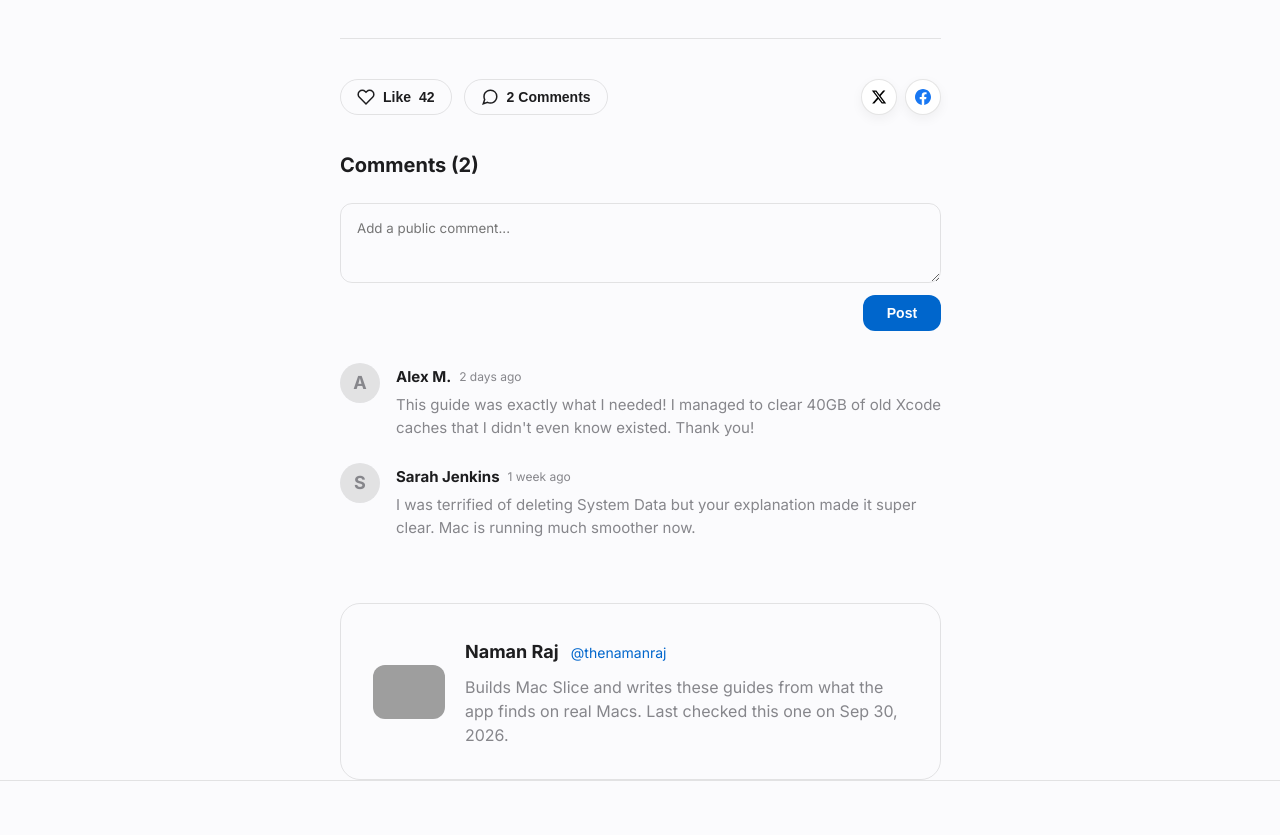
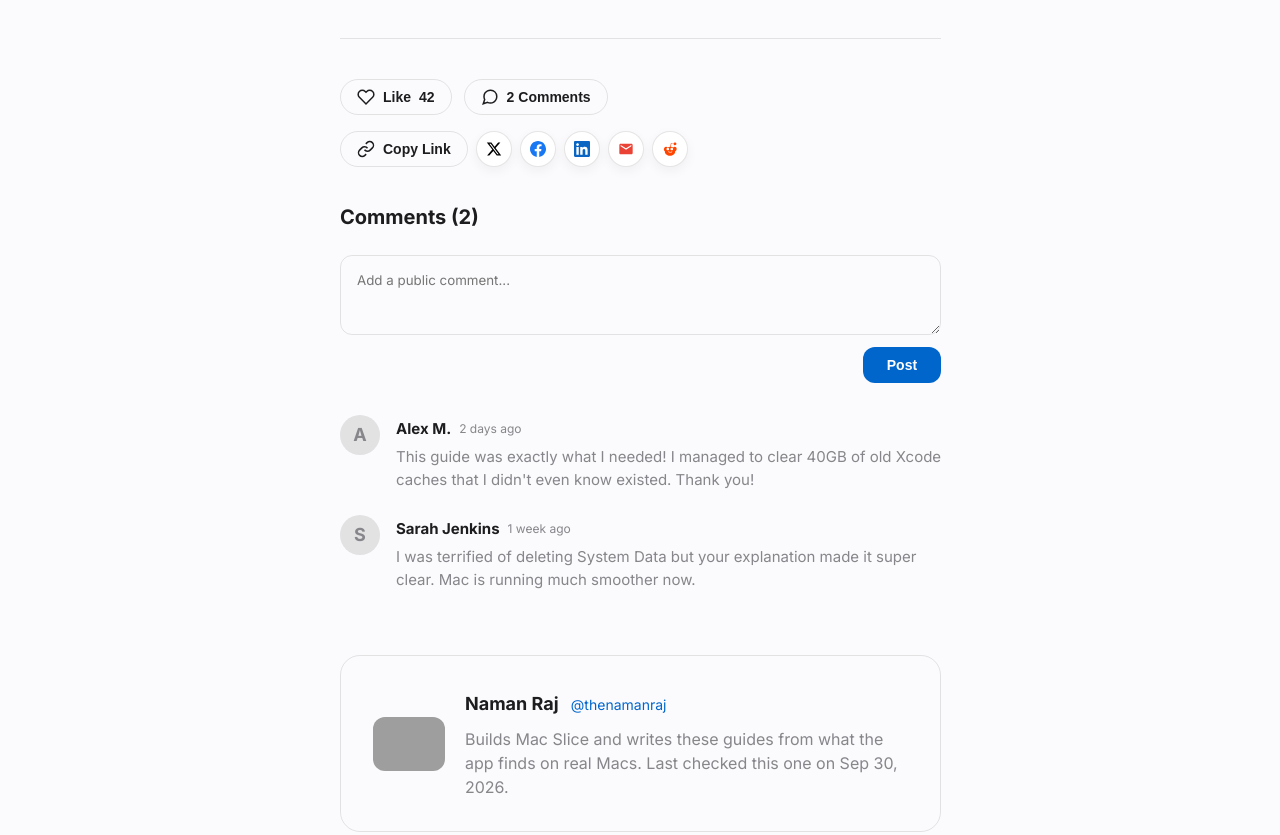
Before and after one commit to 0723naman/Mac-Slice, a website: page blog/free-up-space-on-mac.html in a window 1280 px wide. Shown: the part 9220-10055 px from the top of the page. Drawn offline with Linux system fonts and the light colour scheme; grey boxes are pictures that could not be loaded.

Commit message:
Add full social share icons, copy link button, and author box margin

```diff
--- a/blog/free-up-space-on-mac.html
+++ b/blog/free-up-space-on-mac.html
@@ -122,6 +122,7 @@
             border: 1px solid var(--border-color);
             border-radius: 20px;
             margin-top: 64px;
+            margin-bottom: 64px;
             background: var(--bg-secondary);
         }
         .author-box img {
@@ -461,9 +462,16 @@
                                 <span>2 Comments</span>
                             </button>
                         </div>
-                        <div class="engagement-right" style="display: flex; gap: 8px;">
+                        <div class="engagement-right" style="display: flex; gap: 8px; flex-wrap: wrap;">
+                            <button class="eng-btn" onclick="navigator.clipboard.writeText(window.location.href); alert('Link copied to clipboard!');">
+                                <svg viewBox="0 0 24 24"><path d="M10 13a5 5 0 0 0 7.54.54l3-3a5 5 0 0 0-7.07-7.07l-1.72 1.71"></path><path d="M14 11a5 5 0 0 0-7.54-.54l-3 3a5 5 0 0 0 7.07 7.07l1.71-1.71"></path></svg>
+                                Copy Link
+                            </button>
                             <a href="#" class="share-btn" style="width: 36px; height: 36px; color: #000000;"><svg viewBox="0 0 24 24" style="width:16px;height:16px;"><path d="M18.244 2.25h3.308l-7.227 8.26 8.502 11.24H16.17l-5.214-6.817L4.99 21.75H1.68l7.73-8.835L1.254 2.25H8.08l4.713 6.231zm-1.161 17.52h1.833L7.084 4.126H5.117z"/></svg></a>
                             <a href="#" class="share-btn" style="width: 36px; height: 36px; color: #1877F2;"><svg viewBox="0 0 24 24" style="width:16px;height:16px;"><path d="M24 12.073c0-6.627-5.373-12-12-12s-12 5.373-12 12c0 5.99 4.388 10.954 10.125 11.854v-8.385H7.078v-3.469h3.047V9.43c0-3.007 1.792-4.669 4.533-4.669 1.312 0 2.686.235 2.686.235v2.953H15.83c-1.491 0-1.956.925-1.956 1.874v2.25h3.328l-.532 3.469h-2.796v8.385C19.612 23.027 24 18.062 24 12.073z"/></svg></a>
+                            <a href="#" class="share-btn" style="width: 36px; height: 36px; color: #0A66C2;"><svg viewBox="0 0 24 24" style="width:16px;height:16px;"><path d="M20.447 20.452h-3.554v-5.569c0-1.328-.027-3.037-1.852-3.037-1.853 0-2.136 1.445-2.136 2.939v5.667H9.351V9h3.414v1.561h.046c.477-.9 1.637-1.85 3.37-1.85 3.601 0 4.267 2.37 4.267 5.455v6.286zM5.337 7.433c-1.144 0-2.063-.926-2.063-2.065 0-1.138.92-2.063 2.063-2.063 1.14 0 2.064.925 2.064 2.063 0 1.139-.925 2.065-2.064 2.065zm1.782 13.019H3.555V9h3.564v11.452zM22.225 0H1.771C.792 0 0 .774 0 1.729v20.542C0 23.227.792 24 1.771 24h20.451C23.2 24 24 23.227 24 22.271V1.729C24 .774 23.2 0 22.222 0h.003z"/></svg></a>
+                            <a href="#" class="share-btn" style="width: 36px; height: 36px; color: #EA4335;"><svg viewBox="0 0 24 24" style="width:16px;height:16px;"><path d="M20 4H4c-1.1 0-1.99.9-1.99 2L2 18c0 1.1.9 2 2 2h16c1.1 0 2-.9 2-2V6c0-1.1-.9-2-2-2zm0 4l-8 5-8-5V6l8 5 8-5v2z"/></svg></a>
+                            <a href="#" class="share-btn" style="width: 36px; height: 36px; color: #FF4500;"><svg viewBox="0 0 24 24" style="width:16px;height:16px;"><path d="M22 11.5c0-1.65-1.35-3-3-3-.93 0-1.76.43-2.3 1.1-.98-.63-2.22-1.03-3.6-1.12l1-4.75 3.3.7c.05 1.13 1 2.05 2.15 2.05 1.2 0 2.15-.97 2.15-2.17 0-1.2-.95-2.17-2.15-2.17-1.1 0-1.95.77-2.12 1.8l-3.8-.8c-.1-.02-.25.04-.3.13l-1.15 5.5c-1.4.08-2.65.48-3.65 1.1-1.3-1.6-3.85-1.4-5.02.3C2 13 3 15 4.3 15.3c-.03.22-.05.45-.05.67 0 3.3 3.48 6 7.75 6 4.25 0 7.72-2.7 7.72-6 0-.22-.02-.45-.05-.68 1.28-.3 2.3-1.9 2.3-3.8zm-15.3.5c0-1.1.9-2 2-2s2 .9 2 2-.9 2-2 2-2-.9-2-2zm8.55 4.4c-1.32 1.33-4.5 1.33-5.83 0-.17-.18-.17-.48 0-.66.18-.18.48-.18.67 0 .93.93 3.54.93 4.47 0 .18-.18.48-.18.66 0 .17.18.17.48 0 .66zm-.55-2.4c-1.1 0-2-.9-2-2s.9-2 2-2 2 .9 2 2-.9 2-2 2z"/></svg></a>
                         </div>
                     </div>
 
```
